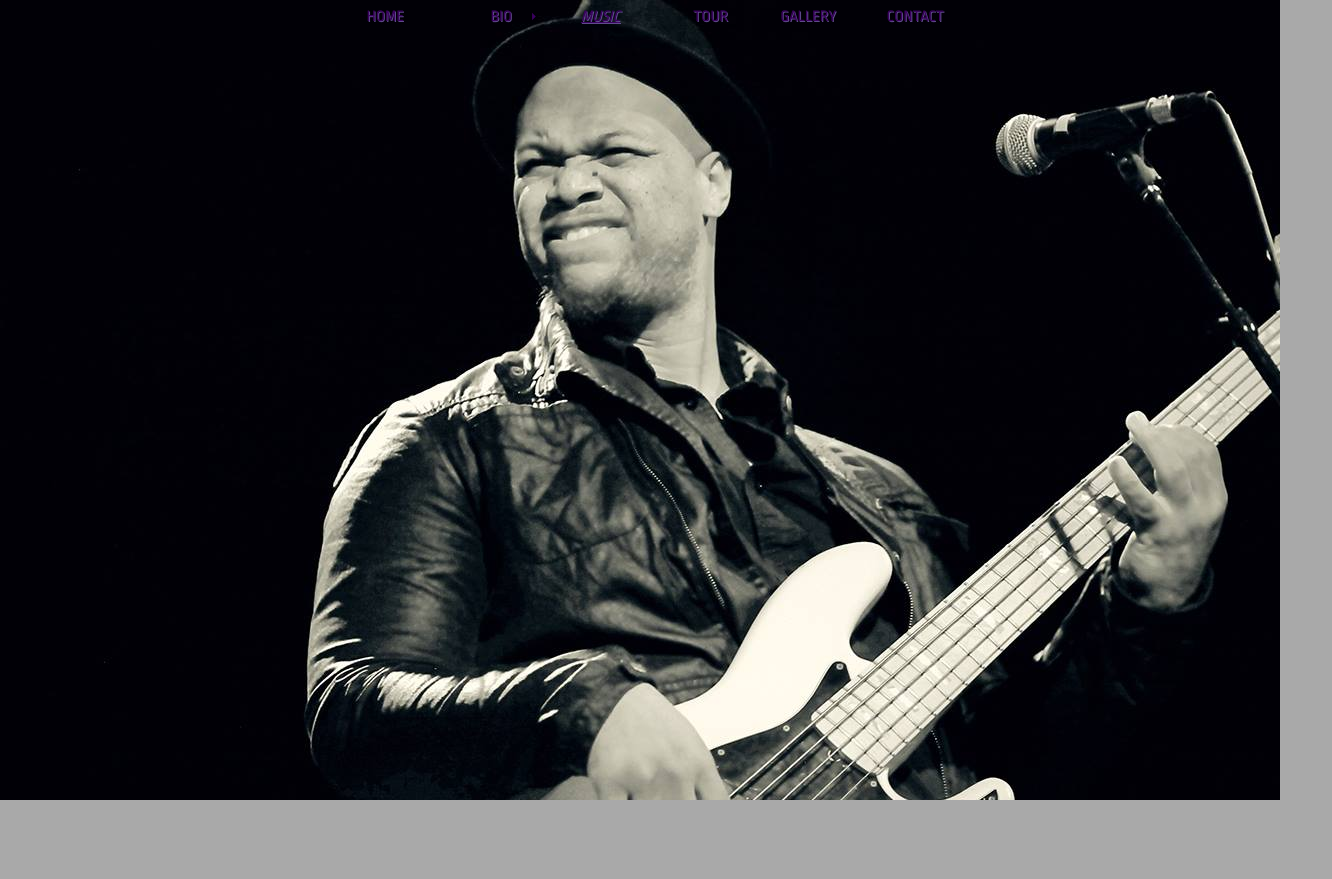
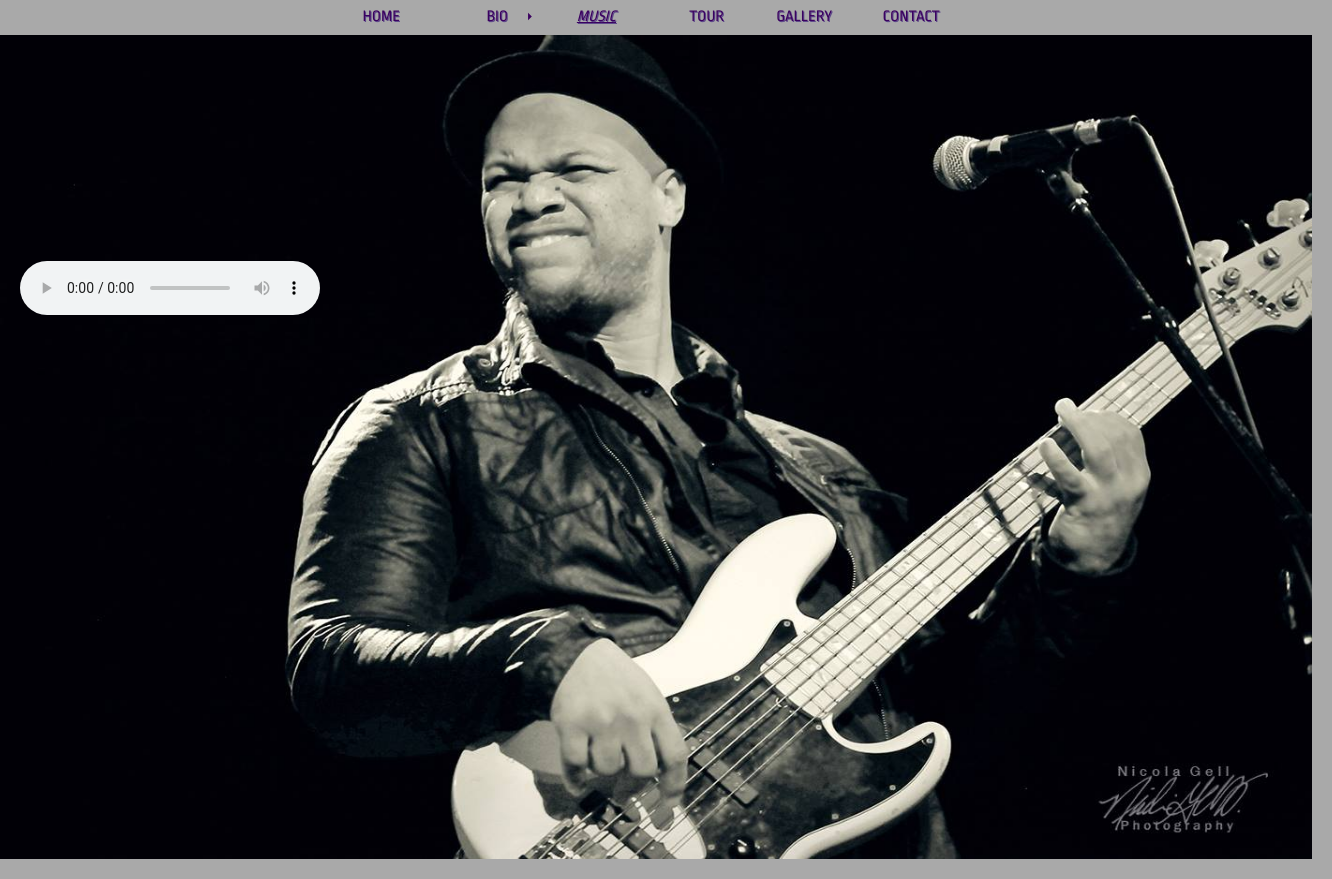
Before and after one commit to cc1210/clark_site, a website: page clarkMusic.html in a window 1280 px wide. Shown: the whole page, 1332 px wide, since content can reach past the window. Before the commit the page ends 800 px from the top, so only its background shows below. Drawn offline with Linux system fonts and the light colour scheme.

Commit message:
- Added new elements to allow for the correct spacing of the background image  - Added the Audio element

```diff
--- a/clarkMusic.html
+++ b/clarkMusic.html
@@ -14,7 +14,12 @@
 	<body>
 		<div id="headerDiv">
 		</div>
-		</table>
-
+		<div id="proggerPrelude">
+			<span class="playerSpan">
+				<audio controls>
+					<source src="stylesheets\Images\music\proggerPrelude.mp3" type="audio/mpeg">
+				</audio>
+			</span>
+		</div>
 	</body>
 </html>
--- a/stylesheets/clarkMusic.css
+++ b/stylesheets/clarkMusic.css
@@ -1,9 +1,26 @@
 body {
-	/*background-color: black;*/
+	width: auto;
+	margin-left: 0px;
+}
+
+div#proggerPrelude {
+	position: relative;
+	padding: 20px;
+	margin: auto;
+	width: 100%;
+	height: 100%;
 	background-image: url("Images/Nick_clark.jpg");
+	background-repeat: no-repeat;
+	background-size: 100% 100%;
 }
-/*
-div {
-	display: inline;
-	border-style: solid;
-}*/
+
+.playerSpan {
+	position: absolute;
+	height: 100%;
+	width: 100%;
+}
+
+audio {
+	position: absolute;
+	top: 25%;
+}
--- a/stylesheets/header.css
+++ b/stylesheets/header.css
@@ -28,6 +28,7 @@ a#currentPage {
 }
 
 div#headerDiv {
+		margin: 4px;
     height: 23;
 		text-align: center;
 }
```
Also changed, not shown: 1 other file.
